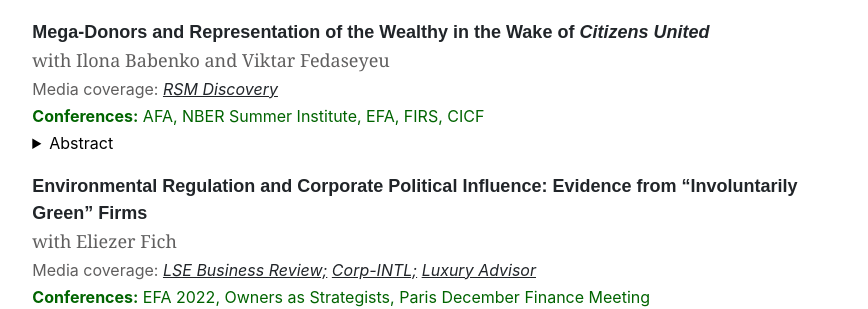
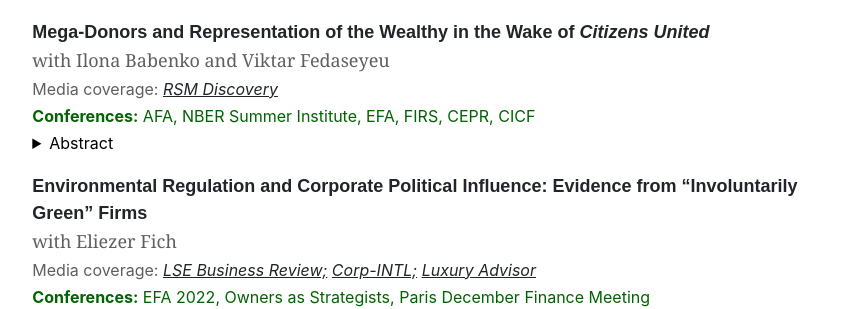
Before and after one commit to guosongxu/guosongxu.github.io, a Jekyll site: the page built from index.md, in a window 1280 px wide. Shown: the part 802-1111 px from the top of the page, without its empty margins (197-1065 px from the left). Built offline with Jekyll 4.4.1, drawn with Linux system fonts in a browser that asks for light colours.

Commit message:
Update home.html

```diff
--- a/_layouts/home.html
+++ b/_layouts/home.html
@@ -29,7 +29,7 @@ layout: default
     <p style="font-family:arial, 'MS Sans Serif', arial;font-size:18px;margin-bottom:1px;margin-top:18px"><a rel="noreferrer noopener" aria-label=" (opens in a new tab)" href="https://papers.ssrn.com/sol3/papers.cfm?abstract_id=4723689" target="_blank" style="text-decoration:none;"><strong>Mega-Donors and Representation of the Wealthy in the Wake of <i>Citizens United</i></strong></a></p>
     <p style="font-family:georgia;font-size:18px;margin-bottom:3px;color:#605F5F">with Ilona Babenko and Viktar Fedaseyeu</p>
     <p style="font-size:16px;margin-bottom:3px;color:#605F5F">Media coverage:&nbsp;<em><a rel="noreferrer noopener" href="https://www.rsm.nl/discovery/2024/political-donations-from-mega-donors/" target="_blank">RSM Discovery</a></em> </p>
-    <p style="font-size:16px;margin-bottom:3px;color:#006400"><strong>Conferences:</strong> AFA, NBER Summer Institute, EFA, FIRS, CICF</p>
+    <p style="font-size:16px;margin-bottom:3px;color:#006400"><strong>Conferences:</strong> AFA, NBER Summer Institute, EFA, FIRS, CEPR, CICF</p>
     <details>
       <summary>Abstract</summary>
       <p>
```
